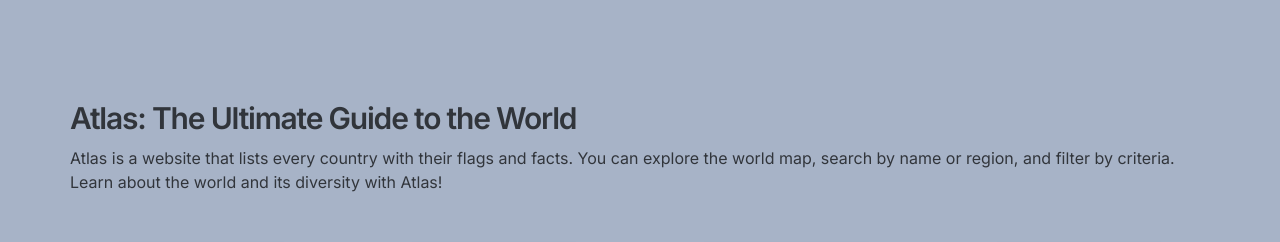
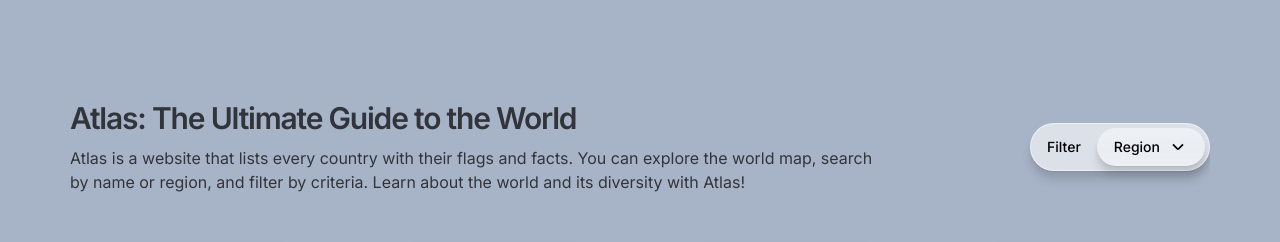
Before and after one commit to Javid-Izadfar/CF-atlas, a Vue app: page / in a window 1280 px wide. Shown: the top 242 px of the page. Built offline with nearby package versions, Linux system fonts and the light colour scheme.

Commit message:
added filter

```diff
--- a/src/App.vue
+++ b/src/App.vue
@@ -7,19 +7,30 @@
           <p>Atlas is a website that lists every country with their flags and facts. You can explore the world map,
             search by name or region, and filter by criteria. Learn about the world and its diversity with Atlas!</p>
         </header>
+        <div>
+          <CountryFilters :region="regionFilter" @select-region="applyFilterRegion" />
+        </div>
       </JayRow>
-      <JayRow class="country-list">
-        <CountryCard v-for="country in countries" :key="country.cca2" :country="country" class="country" />
+      <JayRow v-show="visibleCountries.length" class="country-list">
+        <CountryCard v-for="country in visibleCountries" :key="country.cca2" :country="country" class="country" />
       </JayRow>
+      <div class="no-result" v-show="!visibleCountries.length">
+        <code style="opacity: 0.4;">// TODO: Add no result</code>
+      </div>
     </JayContainer>
   </div>
 </template>
 
 <script setup>
+import { ref, computed } from 'vue'
+
 import JayContainer from '@/components/base/JayContainer.vue'
 import JayRow from '@/components/base/JayRow.vue'
 import CountryCard from '@/components/countries/CountryCard.vue'
+import CountryFilters from '@/components/countries/CountryFilters.vue'
 
+const regionFilter = ref(undefined)
+const applyFilterRegion = (region) => regionFilter.value = region
 const countries = [
   {
     "flags": {
@@ -214,16 +225,27 @@
     "population": 7275556
   }
 ]
+const visibleCountries = computed(() => {
+  if (regionFilter.value) {
+    return countries.filter(country => country.region === regionFilter.value)
+  }
+  return countries
+})
+
 </script>
 
 <style scoped>
 .wrapper {
   padding: 80px 0;
+  min-height: 100vh;
 }
 
 .title {
   padding-top: 20px;
   padding-bottom: 20px;
+  width: 841px;
+  max-width: 100%;
+  flex-grow: 0;
 }
 
 .title h1 {
@@ -245,8 +267,13 @@
   line-height: 24px;
 }
 
-.country-list {
+.country-list,
+.no-result {
   padding-top: 30px;
+}
+
+.no-result {
+  height: 50vh;
 }
 
 .country {
--- a/src/components/base/JayButton.vue
+++ b/src/components/base/JayButton.vue
@@ -1,9 +1,9 @@
 <template>
-    <button v-if="!isIconOnly" class="j-button j-button--default">
-        <slot />
+    <button v-if="isIconOnly" class="j-button j-button--icon-only">
         <JayIcon v-if="icon" :name="icon" />
     </button>
-    <button v-else-if="isIconOnly" class="j-button j-button--icon-only">
+    <button v-else class="j-button j-button--default">
+        <slot />
         <JayIcon v-if="icon" :name="icon" />
     </button>
 </template>
@@ -21,6 +21,7 @@
 
 <style scoped>
 .j-button {
+    user-select: none;
     font-family: Inter;
     justify-content: center;
     align-items: center;
--- a/src/components/base/JayCard.vue
+++ b/src/components/base/JayCard.vue
@@ -1,36 +1,40 @@
 <template>
-    <div class="j-card">
+    <div :class="isSimple ? 'j-card j-card--simple' : 'j-card j-card--default'">
         <div class="j-card-header">
             <slot name="header" />
         </div>
-        <div class="j-card-content">
-            <slot />
-        </div>
+        <slot />
         <div class="j-card-footer">
             <slot name="footer" />
         </div>
     </div>
 </template>
 
+<script setup>
+import { bool } from 'vue-types'
+
+defineProps({
+    isSimple: bool().def(false),
+})
+</script>
+
 <style scoped>
 .j-card {
-    padding: 20px;
     display: flex;
-    flex-direction: column;
-    gap: 10px;
-    border-radius: 10px;
     color: rgba(0, 0, 0, 0.70);
     border: 1px solid var(--border-color);
     background: rgba(255, 255, 255, 0.60);
     box-shadow: 0px 1px 0px 0px rgba(0, 0, 0, 0.05), 0px 4px 4px 0px rgba(0, 0, 0, 0.05), 0px 10px 10px 0px rgba(0, 0, 0, 0.10);
 }
 
-.j-card-header {
-    z-index: 1;
+.j-card--default {
+    padding: 20px;
+    border-radius: 10px;
+    flex-direction: column;
+    gap: 10px;
 }
 
-.j-card-content,
-.j-card-footer {
-    z-index: 2;
+.j-card-header {
+    z-index: 0;
 }
 </style>
--- a/src/components/countries/CountryCard.vue
+++ b/src/components/countries/CountryCard.vue
@@ -4,7 +4,6 @@
             <template #header>
                 <JayImg :src="country.flags.png" :alt="country.flags.alt" height="150" />
             </template>
-            <div>
             <JayRow class="name-wrapper align-center no-wrap">
                 <h3 class="name">
                     {{ country.name.common }}
@@ -17,7 +16,6 @@
             <p class="description">
                 {{ description }}
             </p>
-            </div>
             <template #footer>
                 <JayButton icon="angle-small-right">
                     Learn More
@@ -85,7 +83,6 @@
     }
     count = Math.floor(count * roundPow) / roundPow
 
-    console.log(title, count, name)
     return `${count} ${title}`
 
 }
@@ -123,7 +120,7 @@
 }
 
 .name-wrapper {
-    padding: 10px 0;
+    margin-top: 10px;
 }
 
 .description {
--- /dev/null
+++ b/src/components/countries/CountryFilters.vue
@@ -0,0 +1,136 @@
+<template>
+    <div class="filter-wrapper">
+        <JayCard class="filter-card align-center" :is-simple="true">
+            <template #header>
+                Filter
+            </template>
+            <div>
+                <JayButton @click="toggleDropdown" class="btn" icon="angle-small-down">
+                    {{ dropdownTitle }}
+                </JayButton>
+            </div>
+            <JayCard v-show="isDropdownOpen" class="filter-options">
+                <div v-for="option in filterOptions" :key="option.value"
+                    :class="option.value === region ? 'filter-options-item selected' : 'filter-options-item'"
+                    @click="onRegionSelect(option)">
+                    {{ option.label }}
+                </div>
+            </JayCard>
+        </JayCard>
+    </div>
+</template>
+
+<script setup>
+import { ref, computed } from 'vue'
+import { string } from 'vue-types'
+
+import JayCard from '@/components/base/JayCard.vue'
+import JayButton from '@/components/base/JayButton.vue'
+
+const props = defineProps({
+    region: string()
+})
+const emits = defineEmits(['select-region'])
+
+const REGIONS = ['Africa', 'Americas', 'Antarctica', 'Asia', 'Europe', 'Oceania'];
+const filterOptions = [
+    {
+        label: 'All Regions',
+        value: undefined,
+    },
+    ...REGIONS.map(region => ({
+        label: region,
+        value: region
+    }))
+]
+
+const isDropdownOpen = ref(false)
+const toggleDropdown = () => isDropdownOpen.value = !isDropdownOpen.value
+const dropdownTitle = computed(() => {
+    if (!props.region) {
+        return 'Region'
+    }
+    return filterOptions.find(option => option.value === props.region)?.label
+})
+
+
+const onRegionSelect = (region) => {
+    toggleDropdown()
+    emits('select-region', region.value)
+}
+
+</script>
+
+<style scoped>
+.filter-wrapper {
+    text-align: right;
+}
+
+.filter-card {
+    display: inline-flex;
+    position: relative;
+    padding: 4px;
+    border-radius: 30px;
+}
+
+.filter-card .btn {
+    border-radius: 30px;
+    margin-left: 4px;
+}
+
+.filter-options {
+    text-align: left;
+    position: absolute;
+    bottom: -10px;
+    transform: translateY(100%);
+    right: -1px;
+    left: -1px;
+    padding: 12px 16px;
+    backdrop-filter: blur(10px);
+    z-index: 2;
+    gap: 4px;
+}
+
+.filter-options-item {
+    color: var(--black);
+    position: relative;
+    font-size: 14px;
+    font-style: normal;
+    font-weight: 500;
+    line-height: 20px;
+    padding: 8px 16px;
+    cursor: pointer;
+    border-left: solid 1px transparent;
+    transition: all 200ms ease-in-out;
+}
+
+.filter-options-item:hover {
+    border-color: #2670E9;
+}
+
+.filter-options-item.selected {
+    background: linear-gradient(90deg, rgba(38, 112, 233, 0.30) 0%, rgba(38, 112, 233, 0) 100%);
+}
+
+.filter-options-item.selected:before {
+    content: '';
+    position: absolute;
+    width: 1px;
+    height: 100%;
+    top: 0;
+    left: -1px;
+    background: #2670E9;
+    box-shadow: 0px 0px 4px 1px rgba(38, 112, 233, 0.45);
+}
+</style>
+
+<style>
+.filter-card>.j-card-header {
+    padding: 0 12px;
+    color: var(--black);
+    font-size: 14px;
+    font-style: normal;
+    font-weight: 500;
+    line-height: 20px;
+}
+</style>
```
Lines whose indentation alone changed are shown as unchanged.
